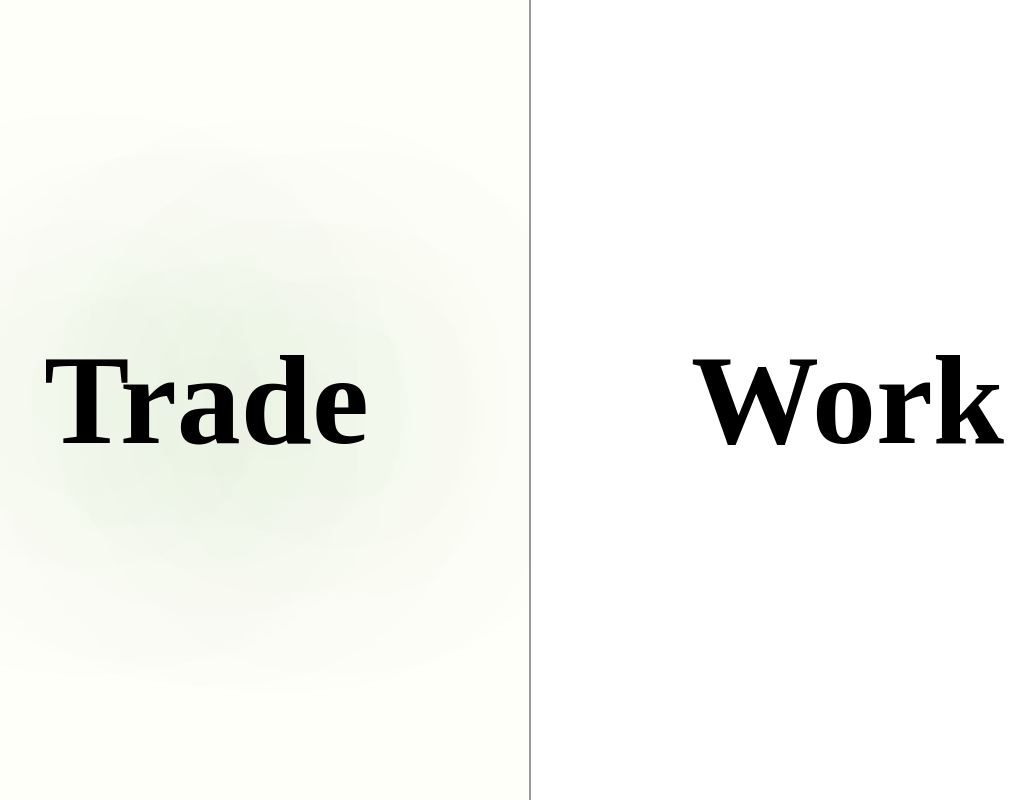
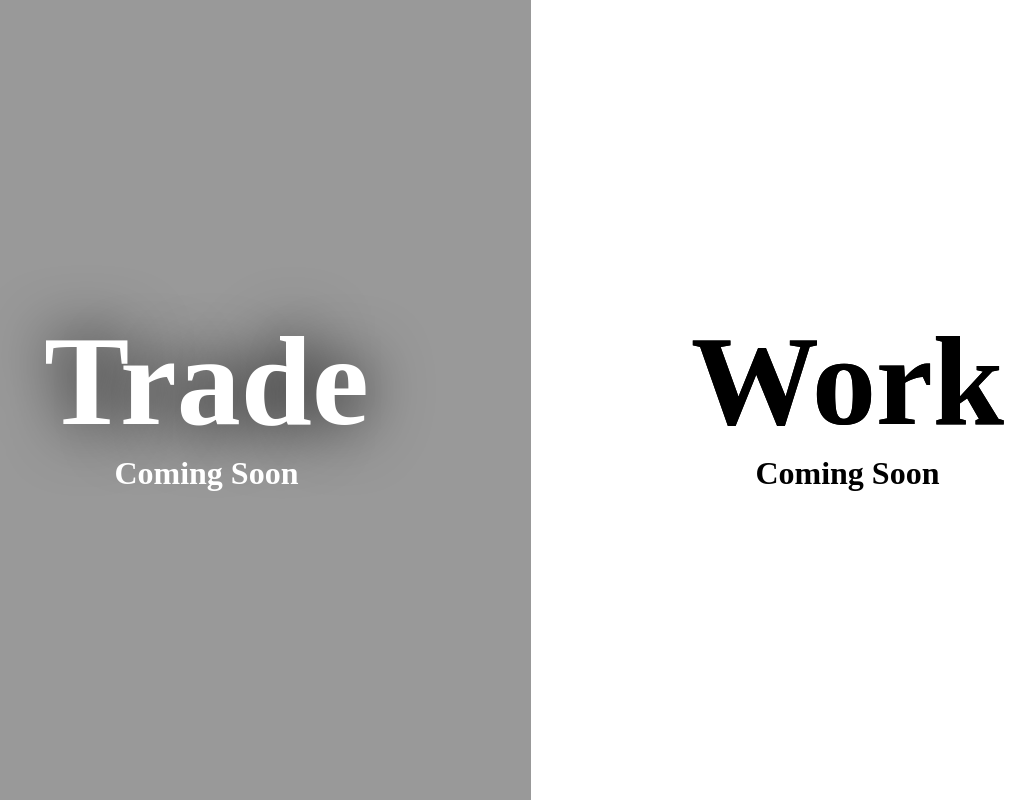
Before and after one commit to tradework/www, a plain HTML site: page src/index.html in a window 1280 px wide. Shown: the whole page, without its empty margins (116-1151 px from the left). Drawn offline with Linux system fonts and the light colour scheme.

Commit message:
Marketing-00-candidate-0

```diff
--- a/src/index.html
+++ b/src/index.html
@@ -22,6 +22,7 @@
     tradework trade,
     tradework work {
       display: flex;
+      flex-direction: column;
       justify-content: center;
       align-items: center;
 
@@ -31,29 +32,23 @@
       font-weight: bold;
       background-color: #fff;
 
+      text-shadow: 0px 0px 0px #000;
+
       cursor: pointer;
 
-      transition: all 0.25s ease-in-out;
+      transition: all 0.5s ease-in-out;
     }
 
-    tradework trade:hover {
-      background-color: #fffff9;
+    tradework trade:hover,
+    tradework work:hover {
+      background-color: #999;
+
+      color: #fff;
     }
 
+    tradework trade:hover,
     tradework work:hover {
-      background-color: #fff9f9;
-    }
-
-    tradework trade:hover .activity {
-      text-shadow: 0px 0px 50vw #272;
-    }
-
-    tradework work:hover .activity {
-      text-shadow: 0px 0px 50vw #227;
-    }
-
-    .activity {
-      transition: all 0.25s ease-in-out;
+      text-shadow: 0px 0px 5vw #000;
     }
 
     tradework trade {
@@ -63,24 +58,24 @@
     tradework work {
       margin-left: 1px;
     }
+
+    teaser {
+      font-size: 2.5vw;
+
+      text-shadow: none;
+    }
     </style>
   </head>
   <body>
     <tradework>
-      <trade><div class="activity">Trade</div></trade>
-      <work><div class="activity">Work</div></work>
+      <trade>
+        <activity>Trade</activity>
+        <teaser>Coming Soon</teaser>
+      </trade>
+      <work>
+        <activity>Work</activity>
+        <teaser>Coming Soon</teaser>
+      </work>
     </tradework>
   </body>
 </html>
-
-tradework {
-  trade {
-    findItems
-    myInventory
-  }
-
-  work {
-    findWork
-    mySkills
-  }
-}
```
